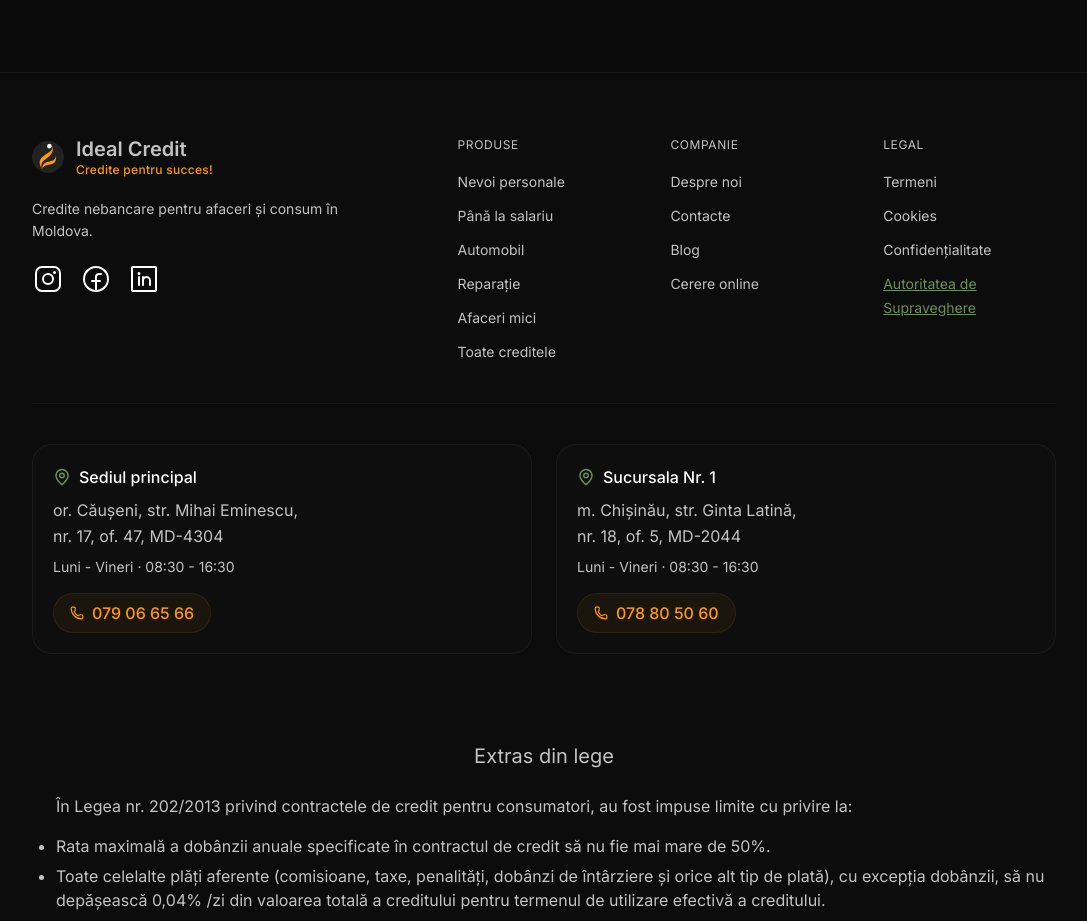
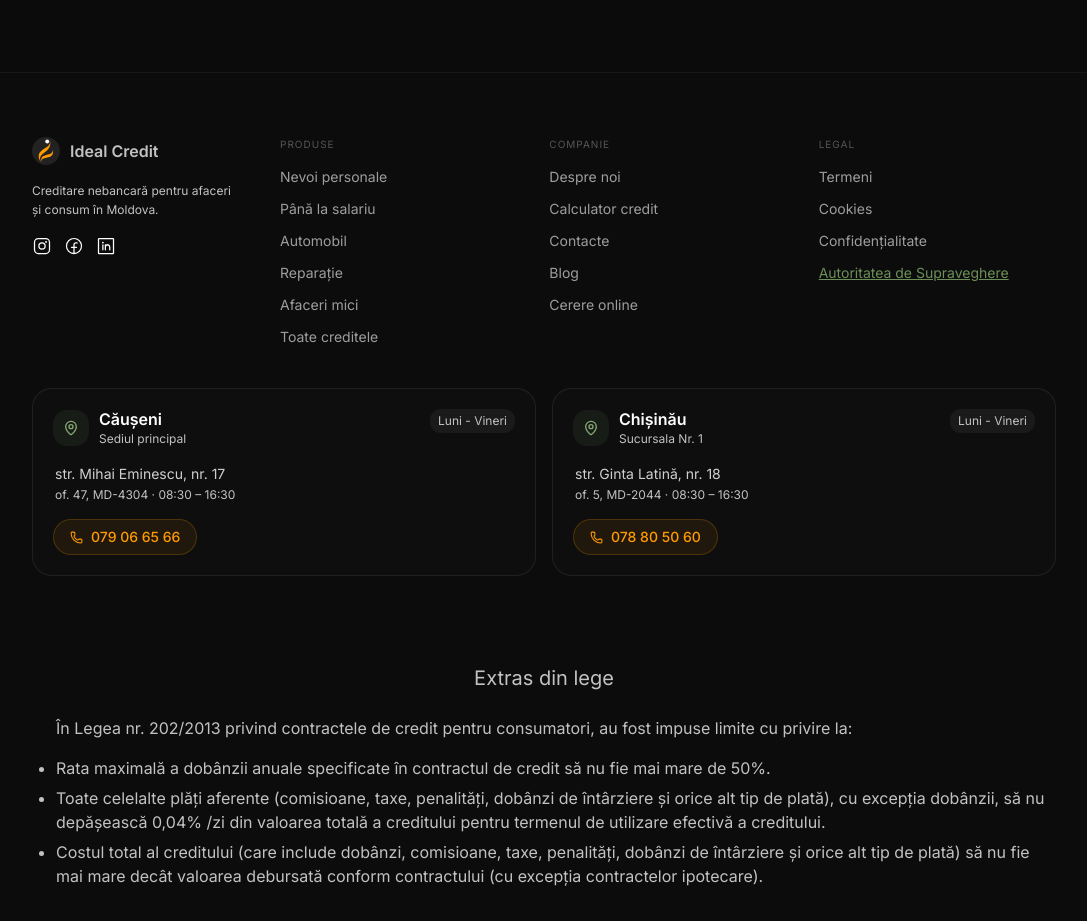
Before and after one commit to nicojuhari/ideal-credit, a Next.js app: page /credite in a window 1280 px wide. Shown: the part 2640-3561 px from the top of the page, without its empty margins (96-1183 px from the left). Built offline with nearby package versions, Linux system fonts and the light colour scheme.

Commit message:
fix sitemap and footer redesign

```diff
--- a/components/includes/Footer.tsx
+++ b/components/includes/Footer.tsx
@@ -18,6 +18,7 @@
 
 const companyLinks = [
     { href: "/despre-noi", label: "Despre noi" },
+    { href: "/calculator-credit", label: "Calculator credit" },
     { href: "/contacte", label: "Contacte" },
     { href: "/blog", label: "Blog" },
     { href: "/cerere-de-credit-online", label: "Cerere online" },
@@ -35,19 +36,16 @@
 
     return (
         <footer className="relative border-t border-white/5 bg-black-700/40 pt-16 pb-10">
-            {/* Top: 4-col brand + nav groups */}
-            <div className="container grid grid-cols-2 md:grid-cols-4 lg:grid-cols-5 gap-10 pb-10 border-b border-white/5">
+            {/* Top: brand + nav groups */}
+            <div className="container flex flex-col md:flex-row gap-10">
                 {/* Brand column */}
-                <div className="col-span-2 lg:col-span-2 space-y-5">
-                    <Link href="/" className="flex items-center gap-3">
-                        <Logo className="w-8" />
-                        <div className="flex flex-col">
-                            <span className="text-xl font-semibold leading-tight">Ideal Credit</span>
-                            <span className="text-xs text-brand-500 font-medium tracking-wide">Credite pentru succes!</span>
-                        </div>
+                <div className="shrink-0 md:w-52 space-y-4">
+                    <Link href="/" className="flex items-center gap-2.5">
+                        <Logo className="w-7" />
+                        <span className="text-base font-semibold leading-tight">Ideal Credit</span>
                     </Link>
-                    <p className="text-sm max-w-xs leading-relaxed">Credite nebancare pentru afaceri și consum în Moldova.</p>
-                    <div className="flex gap-4 items-center">
+                    <p className="text-xs leading-relaxed">Creditare nebancară pentru afaceri și consum în Moldova.</p>
+                    <div className="flex gap-3 items-center">
                         {[
                             {
                                 href: "https://www.instagram.com/idealcredit.md/",
@@ -71,9 +69,9 @@
                                 target="_blank"
                                 rel="noopener noreferrer"
                                 title={`Ideal Credit pe ${s.title}`}
-                                className="text-white hover:text-brand-500 hover:border-brand-500/40 transition-colors"
+                                className="text-white hover:text-white transition-colors"
                             >
-                                <svg xmlns="http://www.w3.org/2000/svg" className="w-8 h-8" fill="currentColor" viewBox="0 0 256 256">
+                                <svg xmlns="http://www.w3.org/2000/svg" className="w-5 h-5" fill="currentColor" viewBox="0 0 256 256">
                                     <path d={s.path} />
                                 </svg>
                             </a>
@@ -81,13 +79,15 @@
                     </div>
                 </div>
 
+                {/* Nav columns */}
+                <div className="flex-1 grid grid-cols-2 sm:grid-cols-3 gap-8">
                     {/* Produse */}
                     <div>
-                    <p className="text-xs uppercase tracking-wider mb-4">Produse</p>
-                    <ul className="space-y-2.5">
+                        <p className="text-[10px] uppercase tracking-widest text-white/30 mb-3">Produse</p>
+                        <ul className="space-y-2">
                             {productLinks.map((l) => (
                                 <li key={l.href}>
-                                <Link href={l.href} className="text-sm hover:text-brand-500 transition-colors">
+                                    <Link href={l.href} className="text-sm text-white/60 hover:text-white transition-colors">
                                         {l.label}
                                     </Link>
                                 </li>
@@ -97,11 +97,11 @@
 
                     {/* Companie */}
                     <div>
-                    <p className="text-xs uppercase tracking-wider mb-4">Companie</p>
-                    <ul className="space-y-2.5">
+                        <p className="text-[10px] uppercase tracking-widest text-white/30 mb-3">Companie</p>
+                        <ul className="space-y-2">
                             {companyLinks.map((l) => (
                                 <li key={l.href}>
-                                <Link href={l.href} className="text-sm hover:text-brand-500 transition-colors">
+                                    <Link href={l.href} className="text-sm text-white/60 hover:text-white transition-colors">
                                         {l.label}
                                     </Link>
                                 </li>
@@ -111,14 +111,14 @@
 
                     {/* Legal */}
                     <div>
-                    <p className="text-xs uppercase tracking-wider mb-4">Legal</p>
-                    <ul className="space-y-2.5">
+                        <p className="text-[10px] uppercase tracking-widest text-white/30 mb-3">Legal</p>
+                        <ul className="space-y-2">
                             {legalLinks.map((l) => (
                                 <li key={l.href}>
                                     <Link
                                         href={l.href}
                                         rel={l.href === "/autoritatea-de-supraveghere" ? "nofollow" : undefined}
-                                    className={cn("text-sm hover:text-brand-500 transition-colors", l?.className)}
+                                        className={cn("text-sm text-white/60 hover:text-white transition-colors", l?.className)}
                                     >
                                         {l.label}
                                     </Link>
@@ -127,30 +127,56 @@
                         </ul>
                     </div>
                 </div>
+            </div>
 
             {/* Offices row */}
-            <div className="container py-10 grid grid-cols-1 md:grid-cols-2 gap-6">
-                {OFFICES.map((oficiu) => (
-                    <div key={oficiu.id} className="rounded-xl border border-white/5 bg-black-600/60 p-5">
-                        <div className="flex items-center gap-2 font-medium text-white">
-                            <MapPin size={18} className="text-green-500" />
-                            {oficiu.title}
+            <div className="container py-10 grid grid-cols-1 md:grid-cols-2 gap-4">
+                {OFFICES.map((oficiu) => {
+                    const city = oficiu.city.replace(/^(or\.|m\.)\s*/, "");
+                    return (
+                        <div key={oficiu.id} className="rounded-xl border border-white/8 bg-black-600/50 p-5 flex flex-col gap-4">
+                            {/* Header */}
+                            <div className="flex items-start justify-between gap-3">
+                                <div className="flex items-center gap-2.5">
+                                    <span className="flex h-9 w-9 shrink-0 items-center justify-center rounded-lg bg-green-500/10">
+                                        <MapPin size={16} className="text-green-400" />
+                                    </span>
+                                    <div>
+                                        <p className="font-semibold text-white text-base leading-tight">{city}</p>
+                                        <p className="text-xs mt-0.5">{oficiu.title}</p>
                                     </div>
-                        <p className=" mt-2 leading-relaxed">
-                            {oficiu.city}, {oficiu.street},<br />
-                            {oficiu.addressNumbers}
+                                </div>
+                                <span className="text-xs bg-white/5 rounded-md px-2 py-1 whitespace-nowrap">Luni - Vineri</span>
+                            </div>
+
+                            {/* Address */}
+                            <div className="text-sm leading-relaxed pl-0.5">
+                                <p className="text-white/80">
+                                    {oficiu.street}, {oficiu.addressNumbers.split(",")[0]}
                                 </p>
-                        <p className="text-sm mt-2">Luni - Vineri · 08:30 - 16:30</p>
+                                <p className="text-xs mt-0.5">
+                                    {oficiu.addressNumbers.split(",").slice(1).join(",").trim()} · 08:30 – 16:30
+                                </p>
+                                {oficiu.note && (
+                                    <p className="text-amber-400/70 text-xs mt-2 flex items-center gap-1.5">
+                                        <span className="inline-block w-1 h-1 rounded-full bg-amber-400/70 shrink-0" />
+                                        {oficiu.note}
+                                    </p>
+                                )}
+                            </div>
+
+                            {/* CTA */}
                             <a
                                 href={`tel:${oficiu.mobile}`}
                                 onClick={() => trackEvent("Contact")}
-                            className="mt-4 inline-flex items-center gap-2 h-10 px-4 rounded-full border border-brand-500/10 bg-brand-500/5 text-brand-500 hover:text-brand-500 hover:border-brand-500/40 transition-colors text-base font-medium"
+                                className="self-start inline-flex items-center gap-2 h-9 px-4 rounded-full border border-brand-500/20 bg-brand-500/8 text-brand-500 hover:border-brand-500/50 hover:bg-brand-500/15 transition-colors text-sm font-medium"
                             >
-                            <Phone size={14} />
+                                <Phone size={13} />
                                 {oficiu.mobileDisplay}
                             </a>
                         </div>
-                ))}
+                    );
+                })}
             </div>
 
             {/* Legal excerpt */}
--- a/lib/constants.ts
+++ b/lib/constants.ts
@@ -1,130 +1,129 @@
 export const OFFICES = [
     {
         id: 1,
- title:"Sediul principal",
- city:"or. Căușeni",
- street:"str. Mihai Eminescu",
- addressNumbers:"nr. 17, of. 47, MD-4304",
- mobile:"+37379066566",
- mobileDisplay:"079 06 65 66",
+        title: "Sediul principal",
+        city: "or. Căușeni",
+        street: "str. Mihai Eminescu",
+        addressNumbers: "nr. 17, of. 47, MD-4304",
+        mobile: "+37379066566",
+        mobileDisplay: "079 06 65 66",
         note: null as string | null,
- map:"https://www.google.com/maps/embed?pb=!1m18!1m12!1m3!1d1070.8698170211678!2d29.40806812052061!3d46.641495352200025!2m3!1f0!2f0!3f0!3m2!1i1024!2i768!4f13.1!3m3!1m2!1s0x40c9ace138f629b3%3A0xac0504d023064a9d!2sIdeal%20Credit%20C%C4%83u%C8%99eni!5e0!3m2!1sen!2sat!4v1708097806741!5m2!1sen!2sat",
+        map: "https://www.google.com/maps/embed?pb=!1m18!1m12!1m3!1d1070.8698170211678!2d29.40806812052061!3d46.641495352200025!2m3!1f0!2f0!3f0!3m2!1i1024!2i768!4f13.1!3m3!1m2!1s0x40c9ace138f629b3%3A0xac0504d023064a9d!2sIdeal%20Credit%20C%C4%83u%C8%99eni!5e0!3m2!1sen!2sat!4v1708097806741!5m2!1sen!2sat",
     },
     {
         id: 2,
- title:"Sucursala Nr. 1",
- city:"m. Chișinău",
- street:"str. Ginta Latină",
- addressNumbers:"nr. 18, of. 5, MD-2044",
- mobile:"+37378805060",
- mobileDisplay:"078 80 50 60",
- note:"(este nevoie de programare prealabilă)" as string | null,
- map:"https://www.google.com/maps/embed?pb=!1m18!1m12!1m3!1d2718.5126752925935!2d28.866588177004928!3d47.049792671144246!2m3!1f0!2f0!3f0!3m2!1i1024!2i768!4f13.1!3m3!1m2!1s0x40c97cfa93379893%3A0x6b21737dc3080047!2sIdeal%20Credit%20Chi%C8%99in%C4%83u!5e0!3m2!1sen!2sat!4v1708098130151!5m2!1sen!2sat",
+        title: "Sucursala Nr. 1",
+        city: "m. Chișinău",
+        street: "str. Ginta Latină",
+        addressNumbers: "nr. 18, of. 5, MD-2044",
+        mobile: "+37378805060",
+        mobileDisplay: "078 80 50 60",
+        map: "https://www.google.com/maps/embed?pb=!1m18!1m12!1m3!1d2718.5126752925935!2d28.866588177004928!3d47.049792671144246!2m3!1f0!2f0!3f0!3m2!1i1024!2i768!4f13.1!3m3!1m2!1s0x40c97cfa93379893%3A0x6b21737dc3080047!2sIdeal%20Credit%20Chi%C8%99in%C4%83u!5e0!3m2!1sen!2sat!4v1708098130151!5m2!1sen!2sat",
     },
 ];
 
 export const FAQ_ITEMS = [
     {
- question:"Pot obține credit pentru afacere chiar dacă am un profil mai puțin standard?",
- answer:"Da. Analizăm situația reală a afacerii tale - rulajul din extrase, activitatea curentă, garanțiile disponibile. Nu ne limităm la un scor de credit sau la criterii rigide.",
+        question: "Pot obține credit pentru afacere chiar dacă am un profil mai puțin standard?",
+        answer: "Da. Analizăm situația reală a afacerii tale - rulajul din extrase, activitatea curentă, garanțiile disponibile. Nu ne limităm la un scor de credit sau la criterii rigide.",
     },
     {
- question:"Ce sumă pot obține pentru afacerea mea?",
- answer:"Suma minimă este 10.000 lei. Suma maximă depinde de veniturile firmei, garanțiile disponibile și situația financiară a fiecărui client - nu există un plafon fix. Analizăm dosarul în 1-3 ore și comunicăm suma aprobată.",
+        question: "Ce sumă pot obține pentru afacerea mea?",
+        answer: "Suma minimă este 10.000 lei. Suma maximă depinde de veniturile firmei, garanțiile disponibile și situația financiară a fiecărui client - nu există un plafon fix. Analizăm dosarul în 1-3 ore și comunicăm suma aprobată.",
     },
     {
- question:"Ce documente sunt necesare pentru un credit de afacere?",
- answer:"Actele de înregistrare ale firmei (SRL/ÎI), extrase bancare pentru ultimele 3 luni și evidența contabilă de bază. Nu cerem plan de afaceri detaliat.",
+        question: "Ce documente sunt necesare pentru un credit de afacere?",
+        answer: "Actele de înregistrare ale firmei (SRL/ÎI), extrase bancare pentru ultimele 3 luni și evidența contabilă de bază. Nu cerem plan de afaceri detaliat.",
     },
     {
- question:"Pot obține credit doar cu buletinul, fără gaj?",
- answer:"Da. La primul credit solicităm întotdeauna un fidejusor (garant personal) - acesta nu este opțional. Gajul imobiliar poate fi cerut suplimentar pentru sume mari sau dacă venitul nu este stabil.",
+        question: "Pot obține credit doar cu buletinul, fără gaj?",
+        answer: "Da. La primul credit solicităm întotdeauna un fidejusor (garant personal) - acesta nu este opțional. Gajul imobiliar poate fi cerut suplimentar pentru sume mari sau dacă venitul nu este stabil.",
     },
     {
- question:"Cât timp durează aprobarea?",
- answer:"În general, răspundem în 1-3 ore pentru cererile complete depuse în programul de lucru. Dacă documentele sunt în regulă, banii pot fi disponibili în aceeași zi.",
+        question: "Cât timp durează aprobarea?",
+        answer: "În general, răspundem în 1-3 ore pentru cererile complete depuse în programul de lucru. Dacă documentele sunt în regulă, banii pot fi disponibili în aceeași zi.",
     },
     {
- question:"Dobânda este fixă sau flotantă?",
- answer:"Dobânda este fixă pe toată durata contractului. Știi exact cât plătești lunar de la prima rată până la ultima - suma nu se schimbă.",
+        question: "Dobânda este fixă sau flotantă?",
+        answer: "Dobânda este fixă pe toată durata contractului. Știi exact cât plătești lunar de la prima rată până la ultima - suma nu se schimbă.",
     },
     {
- question:"Există comisioane ascunse?",
- answer:"Nu. Toate costurile - dobânda, DAE, penalitățile posibile - sunt prezentate înainte de semnare. Ce citești în contract, aia plătești.",
+        question: "Există comisioane ascunse?",
+        answer: "Nu. Toate costurile - dobânda, DAE, penalitățile posibile - sunt prezentate înainte de semnare. Ce citești în contract, aia plătești.",
     },
     {
- question:"Pot rambursa creditul anticipat?",
- answer:"Da, rambursarea anticipată este gratuită. Plătești dobânda doar pentru perioada efectiv utilizată.",
+        question: "Pot rambursa creditul anticipat?",
+        answer: "Da, rambursarea anticipată este gratuită. Plătești dobânda doar pentru perioada efectiv utilizată.",
     },
     {
- question:"Ce se întâmplă dacă întârzii o rată?",
- answer:"Se aplică o penalizare zilnică specificată clar în contract. Dacă anticipezi o problemă, contactează-ne din timp - găsim soluții împreună.",
+        question: "Ce se întâmplă dacă întârzii o rată?",
+        answer: "Se aplică o penalizare zilnică specificată clar în contract. Dacă anticipezi o problemă, contactează-ne din timp - găsim soluții împreună.",
     },
     {
- question:"Pot refinanța un credit existent?",
- answer:"Da. Preluăm credite de la alte instituții financiare. Analizăm dacă refinanțarea are sens financiar pentru tine și prezentăm calculul înainte de decizie.",
+        question: "Pot refinanța un credit existent?",
+        answer: "Da. Preluăm credite de la alte instituții financiare. Analizăm dacă refinanțarea are sens financiar pentru tine și prezentăm calculul înainte de decizie.",
     },
     {
- question:"Ce tipuri de garanții acceptați?",
- answer:"Există două tipuri: fidejusiunea (garanție personală - o persoană care garantează cu venitul său) și gajul imobiliar (locuință sau teren). La primul credit, fidejusorul este obligatoriu. Gajul imobiliar poate fi cerut suplimentar pentru sume mari sau venituri nestabile.",
+        question: "Ce tipuri de garanții acceptați?",
+        answer: "Există două tipuri: fidejusiunea (garanție personală - o persoană care garantează cu venitul său) și gajul imobiliar (locuință sau teren). La primul credit, fidejusorul este obligatoriu. Gajul imobiliar poate fi cerut suplimentar pentru sume mari sau venituri nestabile.",
     },
     {
- question:"Pot obține credit fără fidejusor (garant)?",
- answer:"Da, dacă ești client existent cu un istoric bun de plăți, fără întârzieri, și cu venituri stabile dovedite. Clienții recurenți cu dosar solid pot beneficia de condiții mai avantajoase - inclusiv reducere de dobândă și fără obligativitatea fidejusorului. La primul credit, fidejusorul rămâne obligatoriu.",
+        question: "Pot obține credit fără fidejusor (garant)?",
+        answer: "Da, dacă ești client existent cu un istoric bun de plăți, fără întârzieri, și cu venituri stabile dovedite. Clienții recurenți cu dosar solid pot beneficia de condiții mai avantajoase - inclusiv reducere de dobândă și fără obligativitatea fidejusorului. La primul credit, fidejusorul rămâne obligatoriu.",
     },
     {
- question:"Care este suma maximă pe care o pot obține?",
- answer:"Suma minimă este 10.000 lei. Suma maximă nu este fixă - depinde de venit, garanțiile disponibile și situația fiecărui client. Analizăm individual și comunicăm suma accesibilă după prima discuție.",
+        question: "Care este suma maximă pe care o pot obține?",
+        answer: "Suma minimă este 10.000 lei. Suma maximă nu este fixă - depinde de venit, garanțiile disponibile și situația fiecărui client. Analizăm individual și comunicăm suma accesibilă după prima discuție.",
     },
 ];
 
 export const GLOSSARY_LINKS = [
     {
- name:"Credit",
- desc:"Operațiune prin care o persoană fizică sau juridică primește o sumă de bani cu obligația de rambursare, de obicei cu dobândă, într-un termen stabilit.",
+        name: "Credit",
+        desc: "Operațiune prin care o persoană fizică sau juridică primește o sumă de bani cu obligația de rambursare, de obicei cu dobândă, într-un termen stabilit.",
     },
- { name:"Dobândă", desc:"Costul utilizării banilor împrumutați, exprimat procentual din suma principală." },
+    { name: "Dobândă", desc: "Costul utilizării banilor împrumutați, exprimat procentual din suma principală." },
     {
- name:"DAE (Dobânda Anuală Efectivă)",
- desc:"Indicator care reflectă costul total al creditului pentru consumator: dobânda anuală plus toate comisioanele și taxele aferente.",
+        name: "DAE (Dobânda Anuală Efectivă)",
+        desc: "Indicator care reflectă costul total al creditului pentru consumator: dobânda anuală plus toate comisioanele și taxele aferente.",
     },
     {
- name:"Contract de Credit",
- desc:"Acord legal între creditor și debitor prin care se stabilesc suma împrumutată, dobânda, comisioanele, graficul de rambursare și alte condiții.",
+        name: "Contract de Credit",
+        desc: "Acord legal între creditor și debitor prin care se stabilesc suma împrumutată, dobânda, comisioanele, graficul de rambursare și alte condiții.",
     },
- { name:"Creditor", desc:"Entitate (instituție financiară sau persoană) care acordă împrumuturi în scop comercial sau profesional." },
- { name:"Debitor", desc:"Persoană fizică sau juridică care are obligația de a rambursa creditul și costurile asociate." },
+    { name: "Creditor", desc: "Entitate (instituție financiară sau persoană) care acordă împrumuturi în scop comercial sau profesional." },
+    { name: "Debitor", desc: "Persoană fizică sau juridică care are obligația de a rambursa creditul și costurile asociate." },
     {
- name:"Consumator",
- desc:"Persoană fizică care utilizează produse sau servicii pentru necesități personale, nelegate de activitatea profesională.",
+        name: "Consumator",
+        desc: "Persoană fizică care utilizează produse sau servicii pentru necesități personale, nelegate de activitatea profesională.",
     },
- { name:"Bonitatea", desc:"Capacitatea consumatorului de a rambursa creditul la scadență, incluzând dobânda și costurile totale." },
- { name:"Valoarea Totală a Creditului", desc:"Suma efectiv pusă la dispoziție de creditor conform contractului." },
- { name:"Costul Total al Creditului", desc:"Suma pe care debitorul o plătește în total: principal + dobândă + comisioane + taxe." },
+    { name: "Bonitatea", desc: "Capacitatea consumatorului de a rambursa creditul la scadență, incluzând dobânda și costurile totale." },
+    { name: "Valoarea Totală a Creditului", desc: "Suma efectiv pusă la dispoziție de creditor conform contractului." },
+    { name: "Costul Total al Creditului", desc: "Suma pe care debitorul o plătește în total: principal + dobândă + comisioane + taxe." },
     {
- name:"Garanție (gaj, ipotecă)",
- desc:"Bunuri sau drepturi puse în securitate de către debitor pentru garantarea rambursării creditului.",
+        name: "Garanție (gaj, ipotecă)",
+        desc: "Bunuri sau drepturi puse în securitate de către debitor pentru garantarea rambursării creditului.",
     },
- { name:"Penalitate", desc:"Sumă suplimentară datorată pentru întârzierea plății ratelor sau nerespectarea clauzelor contractuale." },
+    { name: "Penalitate", desc: "Sumă suplimentară datorată pentru întârzierea plății ratelor sau nerespectarea clauzelor contractuale." },
     {
- name:"Perioadă de grație",
- desc:"Interval în care nu se achită una sau mai multe rate de credit și/sau dobândă. Se reflectă în graficul de rambursare al contractului de credit.",
+        name: "Perioadă de grație",
+        desc: "Interval în care nu se achită una sau mai multe rate de credit și/sau dobândă. Se reflectă în graficul de rambursare al contractului de credit.",
     },
- { name:"Cesiune", desc:"Transferul drepturilor și obligațiilor rezultate din contractul de credit către o terță parte (cesionar)." },
+    { name: "Cesiune", desc: "Transferul drepturilor și obligațiilor rezultate din contractul de credit către o terță parte (cesionar)." },
     {
- name:"BIC (Biroul Istoriilor de Credit)",
- desc:"Instituție care colectează și stochează date despre istoricul de credit al persoanelor fizice sau juridice.",
+        name: "BIC (Biroul Istoriilor de Credit)",
+        desc: "Instituție care colectează și stochează date despre istoricul de credit al persoanelor fizice sau juridice.",
     },
     {
- name:"Capital de lucru",
- desc:"Resurse financiare utilizate pentru acoperirea cheltuielilor operaționale curente ale unei afaceri: salarii, stocuri, furnizori.",
+        name: "Capital de lucru",
+        desc: "Resurse financiare utilizate pentru acoperirea cheltuielilor operaționale curente ale unei afaceri: salarii, stocuri, furnizori.",
     },
     {
- name:"Refinanțare",
- desc:"Operațiunea prin care un credit existent este achitat și înlocuit cu un nou credit, de obicei cu condiții mai avantajoase.",
+        name: "Refinanțare",
+        desc: "Operațiunea prin care un credit existent este achitat și înlocuit cu un nou credit, de obicei cu condiții mai avantajoase.",
     },
     {
- name:"Fidejusiune",
- desc:"Garanție personală prin care o a treia persoană (fidejusor) se angajează să ramburseze creditul dacă debitorul principal nu o face.",
+        name: "Fidejusiune",
+        desc: "Garanție personală prin care o a treia persoană (fidejusor) se angajează să ramburseze creditul dacă debitorul principal nu o face.",
     },
 ];
```
Lines whose indentation alone changed are shown as unchanged.
